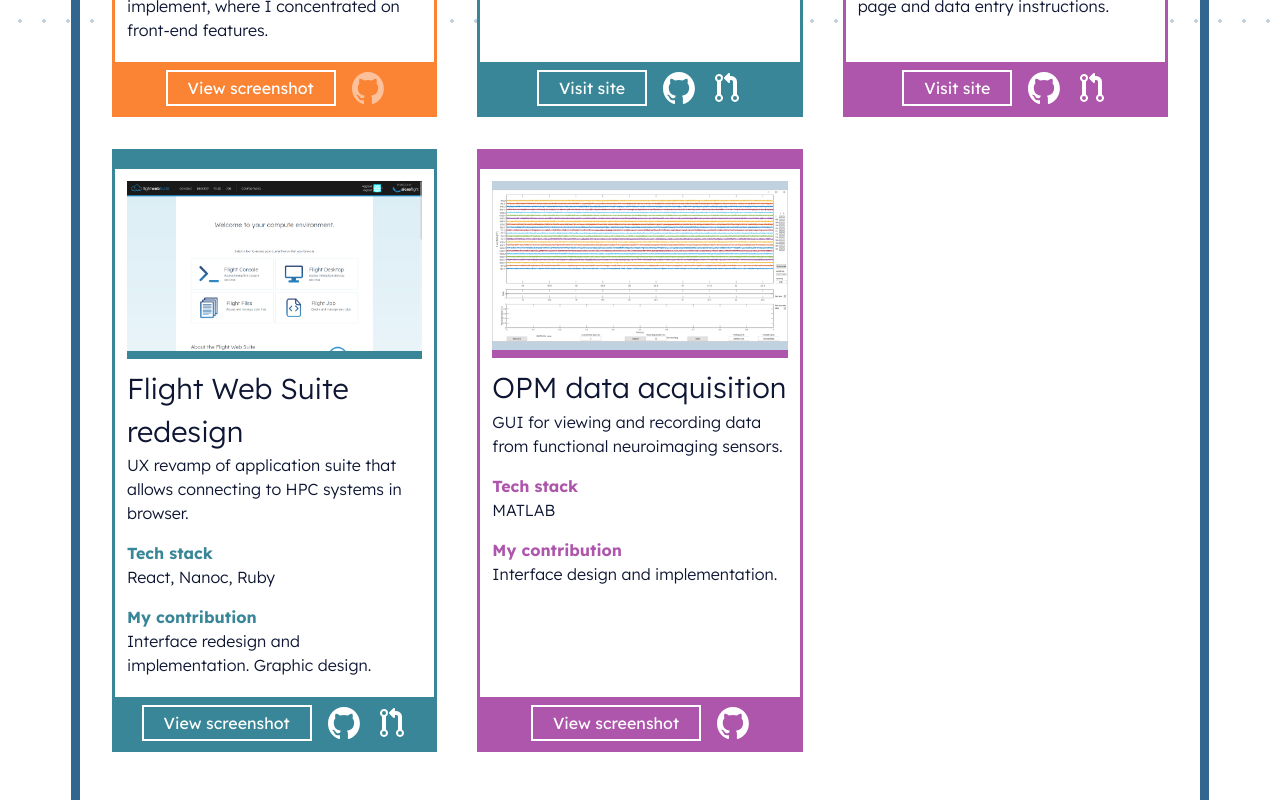
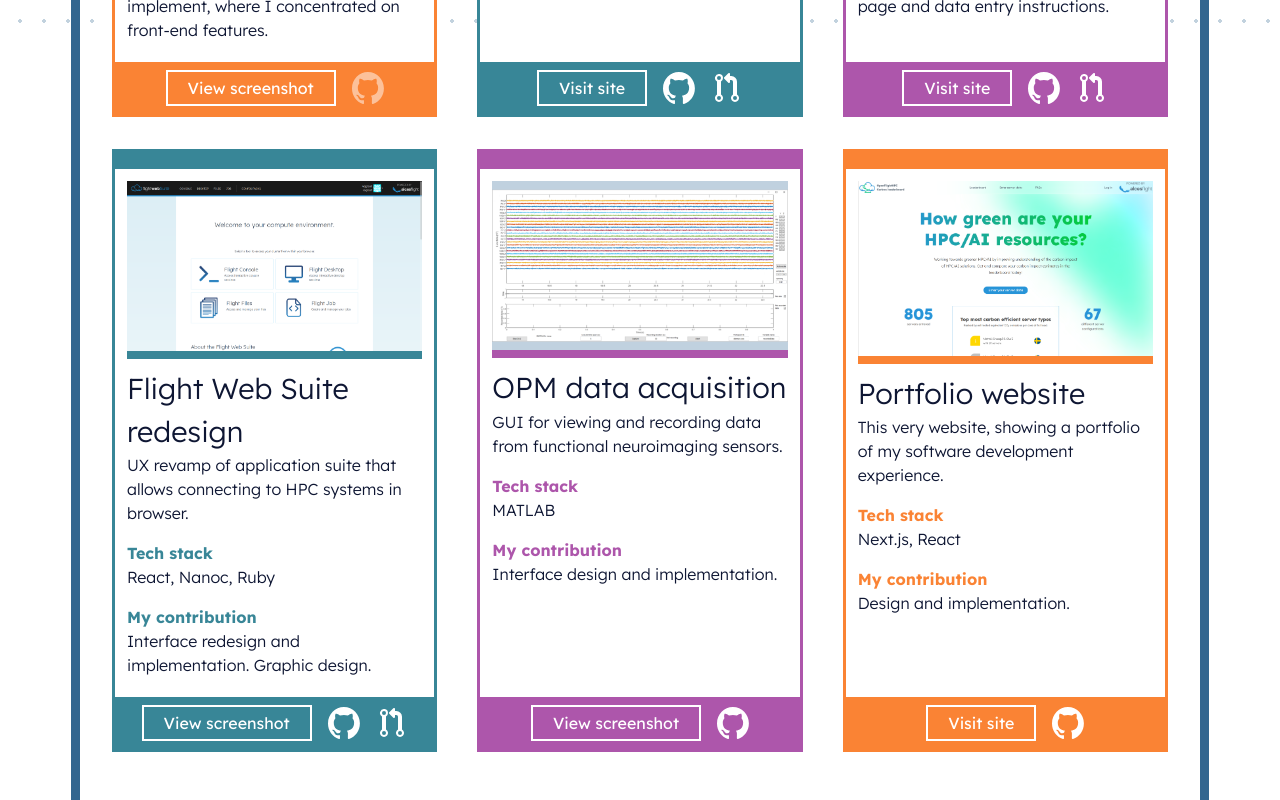
Before and after one commit to mgodfrey47/mg-experience, a Next.js app: page / in a window 1280 px wide. Shown: the part 951-1751 px from the top of the page. Built offline with nearby package versions, Linux system fonts and the light colour scheme.

Commit message:
Add portfolio item for this website

```diff
--- a/data/portfolioItems.js
+++ b/data/portfolioItems.js
@@ -66,6 +66,20 @@ const portfolioItems = [
       github: "https://github.com/mgodfrey47/opm-data-acquisition",
     },
   },
+  {
+    id: 6,
+    title: "Portfolio website",
+    image: "carbon_leaderboard.png",
+    description: "This very website, showing a portfolio of my software development experience.",
+    contribution: `
+      Design and implementation.
+    `,
+    languages: "Next.js, React",
+    links: {
+      site: "https://mg-experience.vercel.app/",
+      github: "https://github.com/mgodfrey47/mg-experience",
+    },
+  },
 ];
 
 export default portfolioItems;
```
